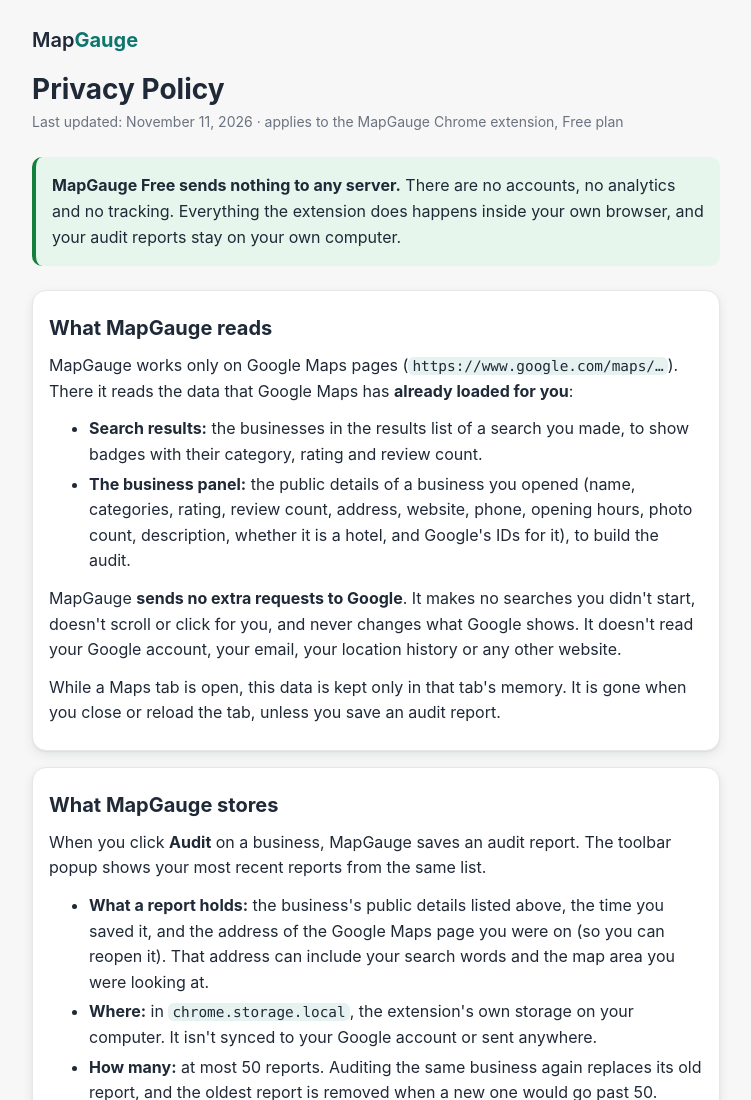
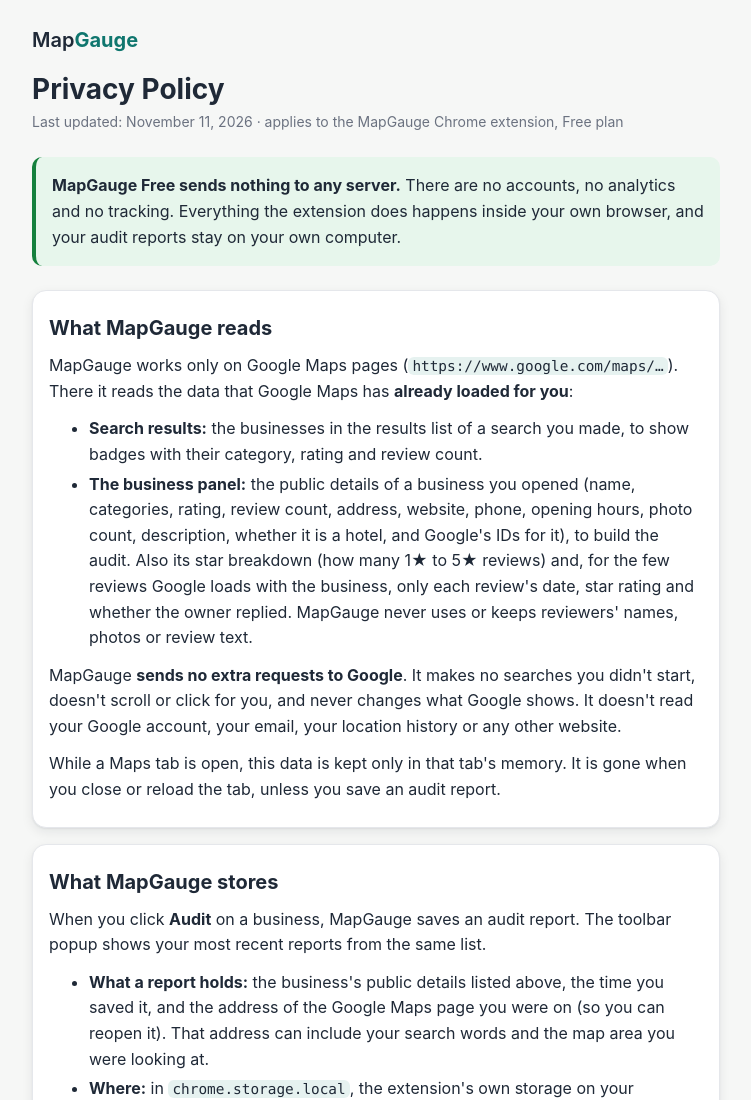
Before and after one commit to Moklesur/mapgauge-site, a plain HTML site: page privacy.html in a window 1280 px wide. Shown: the top 1100 px of the page, without its empty margins (264-1015 px from the left). Drawn offline with Linux system fonts and the light colour scheme.

Commit message:
Enhance business panel description in privacy.html
Expanded details on the business panel data collected by MapGauge.

```diff
--- a/privacy.html
+++ b/privacy.html
@@ -103,7 +103,7 @@
       <p>MapGauge works only on Google Maps pages (<code>https://www.google.com/maps/…</code>). There it reads the data that Google Maps has <strong>already loaded for you</strong>:</p>
       <ul>
         <li><strong>Search results:</strong> the businesses in the results list of a search you made, to show badges with their category, rating and review count.</li>
-        <li><strong>The business panel:</strong> the public details of a business you opened (name, categories, rating, review count, address, website, phone, opening hours, photo count, description, whether it is a hotel, and Google's IDs for it), to build the audit.</li>
+        <li><strong>The business panel:</strong> the public details of a business you opened (name, categories, rating, review count, address, website, phone, opening hours, photo count, description, whether it is a hotel, and Google's IDs for it), to build the audit. Also its star breakdown (how many 1★ to 5★ reviews) and, for the few reviews Google loads with the business, only each review's date, star rating and whether the owner replied. MapGauge never uses or keeps reviewers' names, photos or review text.</li>
       </ul>
       <p>MapGauge <strong>sends no extra requests to Google</strong>. It makes no searches you didn't start, doesn't scroll or click for you, and never changes what Google shows. It doesn't read your Google account, your email, your location history or any other website.</p>
       <p>While a Maps tab is open, this data is kept only in that tab's memory. It is gone when you close or reload the tab, unless you save an audit report.</p>
```
